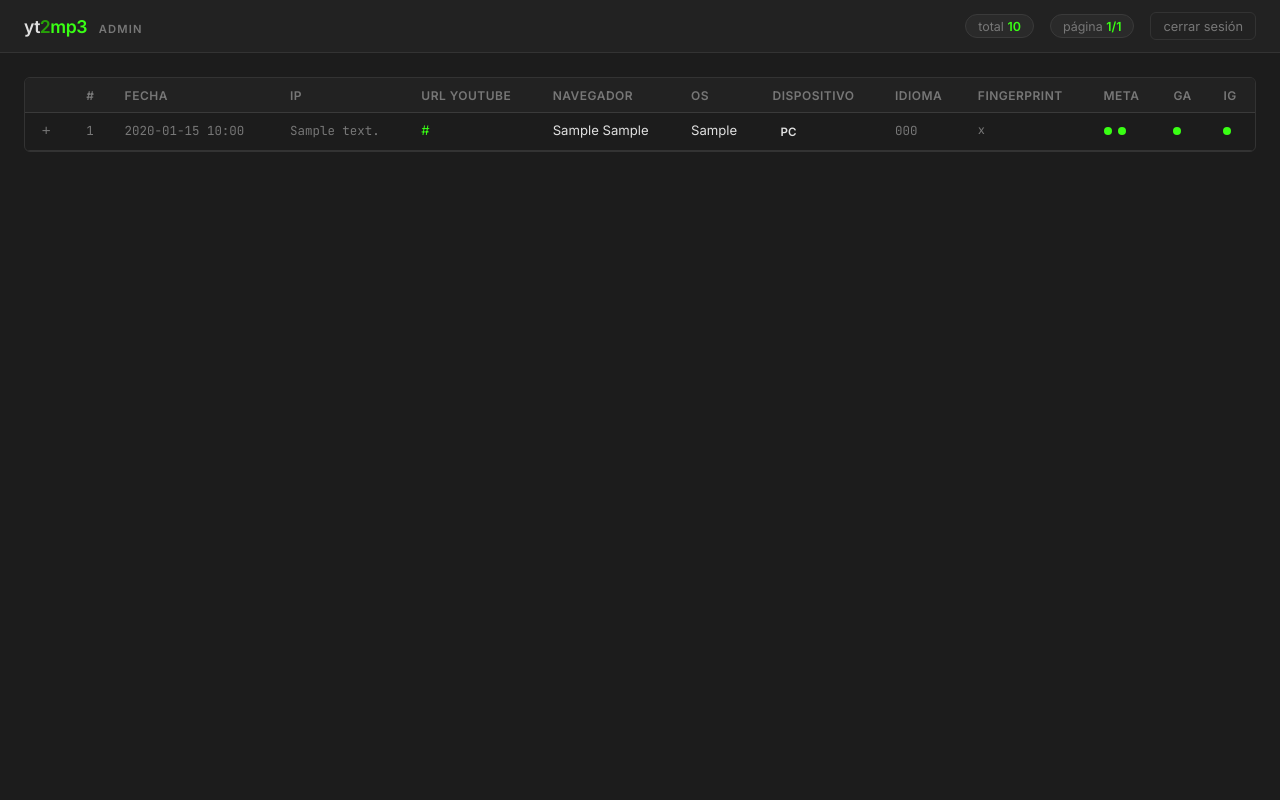
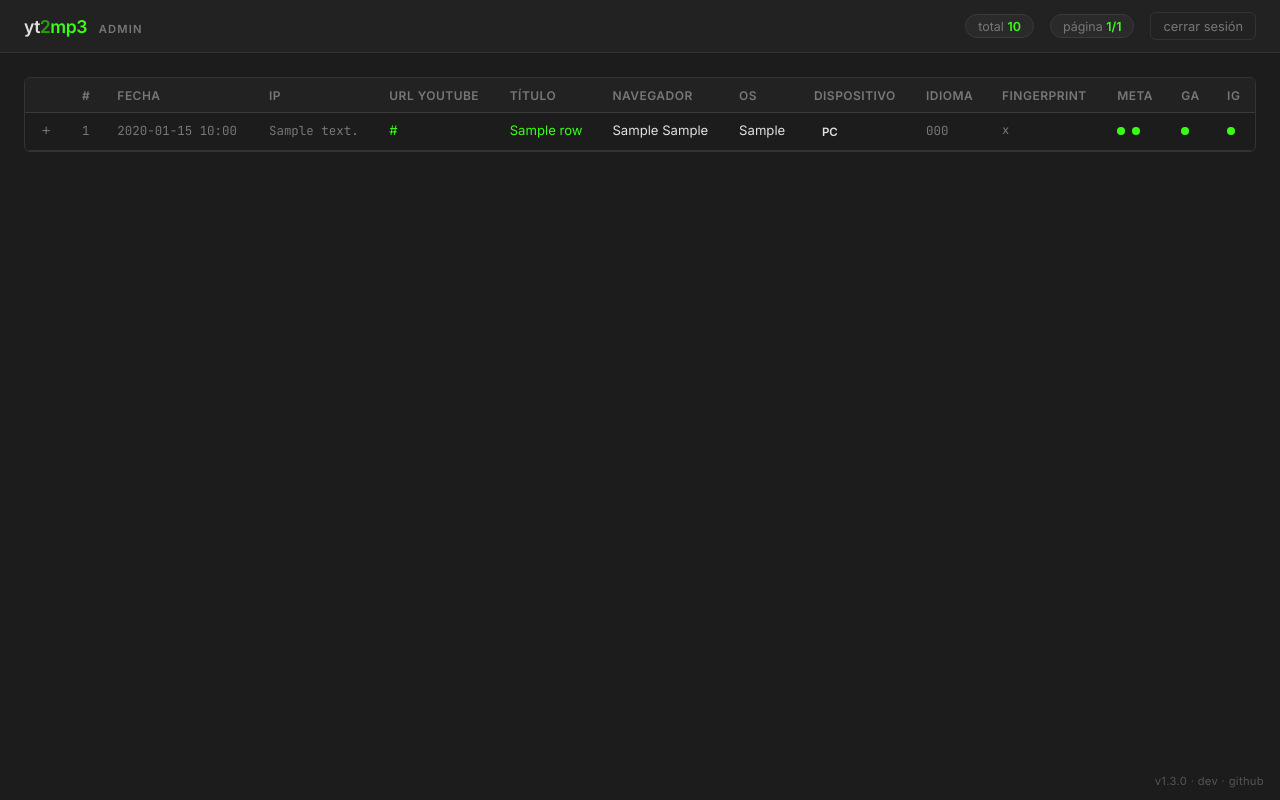
Before and after one commit to davic80/yt2mp3, a Flask app: template app/templates/admin/index.html in a window 1280 px wide. Run offline with Flask 3, Linux system fonts and the light colour scheme; the template is opened without the code that fills it: most values are stand-ins (such as "Sample title", 1, 10 or a date in 2020); parts of the project's set-up code (start-up, migrations or seed data) failed here and were passed over.

Commit message:
v1.3.0: title link in DB, version badge, vertical position ~40%, build-time version injection

```diff
--- a/app/__init__.py
+++ b/app/__init__.py
@@ -51,6 +51,11 @@ def create_app():
     app.config["WEBAUTHN_RP_NAME"] = os.environ.get("WEBAUTHN_RP_NAME", "yt2mp3 admin")
     app.config["WEBAUTHN_ORIGIN"] = os.environ.get("WEBAUTHN_ORIGIN", "http://localhost:5000")
 
+    # Version / build info (injected at Docker build time)
+    app.config["APP_VERSION"] = os.environ.get("APP_VERSION", "1.3.0")
+    app.config["GIT_COMMIT"]  = os.environ.get("GIT_COMMIT", "dev")
+    app.config["REPO_URL"]    = "https://github.com/davic80/yt2mp3"
+
     # Ensure dirs exist
     os.makedirs(app.config["DOWNLOAD_DIR"], exist_ok=True)
     os.makedirs(os.path.dirname(
@@ -70,4 +75,12 @@ def create_app():
     app.register_blueprint(bp)
     app.register_blueprint(admin_bp)
 
+    @app.context_processor
+    def inject_build_info():
+        return {
+            "version":  app.config["APP_VERSION"],
+            "commit":   app.config["GIT_COMMIT"],
+            "repo_url": app.config["REPO_URL"],
+        }
+
     return app
--- a/app/templates/admin/index.html
+++ b/app/templates/admin/index.html
@@ -92,8 +92,19 @@
     .cookie-dot.has { background: var(--neon); }
     .cookie-dot.no  { background: var(--border2); }
 
-    .url-cell { max-width: 220px; overflow: hidden; text-overflow: ellipsis; }
+    .url-cell { max-width: 200px; overflow: hidden; text-overflow: ellipsis; }
+    .title-cell { max-width: 240px; overflow: hidden; text-overflow: ellipsis; }
     .fp-cell  { max-width: 120px; overflow: hidden; text-overflow: ellipsis; font-family: var(--mono); font-size: .75rem; color: var(--muted); }
+
+    /* Version badge */
+    .version-badge {
+      position: fixed; bottom: .75rem; right: 1rem;
+      font-size: .7rem; color: #555; letter-spacing: .03em;
+      pointer-events: none; user-select: none;
+    }
+    .version-badge a { color: #555; text-decoration: none; pointer-events: all; }
+    .version-badge a:hover { color: #888; }
+    @media (max-width: 480px) { .version-badge { display: none; } }
 
     /* row detail expand */
     tr.detail-row td {
@@ -162,6 +173,7 @@
           <th>fecha</th>
           <th>ip</th>
           <th>url youtube</th>
+          <th>título</th>
           <th>navegador</th>
           <th>os</th>
           <th>dispositivo</th>
@@ -187,6 +199,15 @@
               {{ row.youtube_url | truncate(40, True) }}
             </a>
           </td>
+          <td class="title-cell" title="{{ row.title }}">
+            {% if row.title and row.status == 'done' %}
+            <a href="/files/{{ row.job_id }}" style="color: var(--neon); text-decoration: none;">
+              {{ row.title | truncate(45, True) }}
+            </a>
+            {% else %}
+            <span style="color: var(--muted);">{{ row.title | truncate(45, True) if row.title else '—' }}</span>
+            {% endif %}
+          </td>
           <td>{{ row.ua_browser or '—' }} {{ row.ua_browser_version or '' }}</td>
           <td>{{ row.ua_os or '—' }}</td>
           <td>
@@ -207,7 +228,7 @@
           </td>
         </tr>
         <tr class="detail-row" id="detail-{{ row.id }}" style="display:none">
-          <td colspan="13">
+          <td colspan="14">
             <div class="detail-grid">
               <div class="detail-item">
                 <span class="detail-label">URL completa</span>
@@ -314,5 +335,9 @@ function toggleDetail(id) {
   btn.textContent = hidden ? '−' : '+';
 }
 </script>
+
+<div class="version-badge">
+  v{{ version }} &middot; <a href="{{ repo_url }}/commit/{{ commit }}" target="_blank" rel="noopener">{{ commit[:7] }}</a> &middot; <a href="{{ repo_url }}" target="_blank" rel="noopener">github</a>
+</div>
 </body>
 </html>
--- a/app/templates/index.html
+++ b/app/templates/index.html
@@ -140,5 +140,6 @@
   </script>
 
   <script src="/static/app.js"></script>
+  <div class="version-badge">v{{ version }}</div>
 </body>
 </html>
--- a/docker-compose.yml
+++ b/docker-compose.yml
@@ -15,6 +15,7 @@ services:
       - WEBAUTHN_RP_NAME=${WEBAUTHN_RP_NAME:-yt2mp3 admin}
       - WEBAUTHN_ORIGIN=${WEBAUTHN_ORIGIN:-http://localhost:5000}
       - SESSION_COOKIE_SECURE=${SESSION_COOKIE_SECURE:-false}
+      - APP_VERSION=${APP_VERSION:-1.3.0}
       - ADMIN_EMAIL=${ADMIN_EMAIL:-}
       - SMTP_HOST=${SMTP_HOST:-smtp.gmail.com}
       - SMTP_PORT=${SMTP_PORT:-587}
```
Also changed, not shown: app/templates/admin/login.html (+16 -2 lines), static/style.css (+18 -2 lines), .github/workflows/build-push.yml, CHANGELOG.md, 1 other file.
